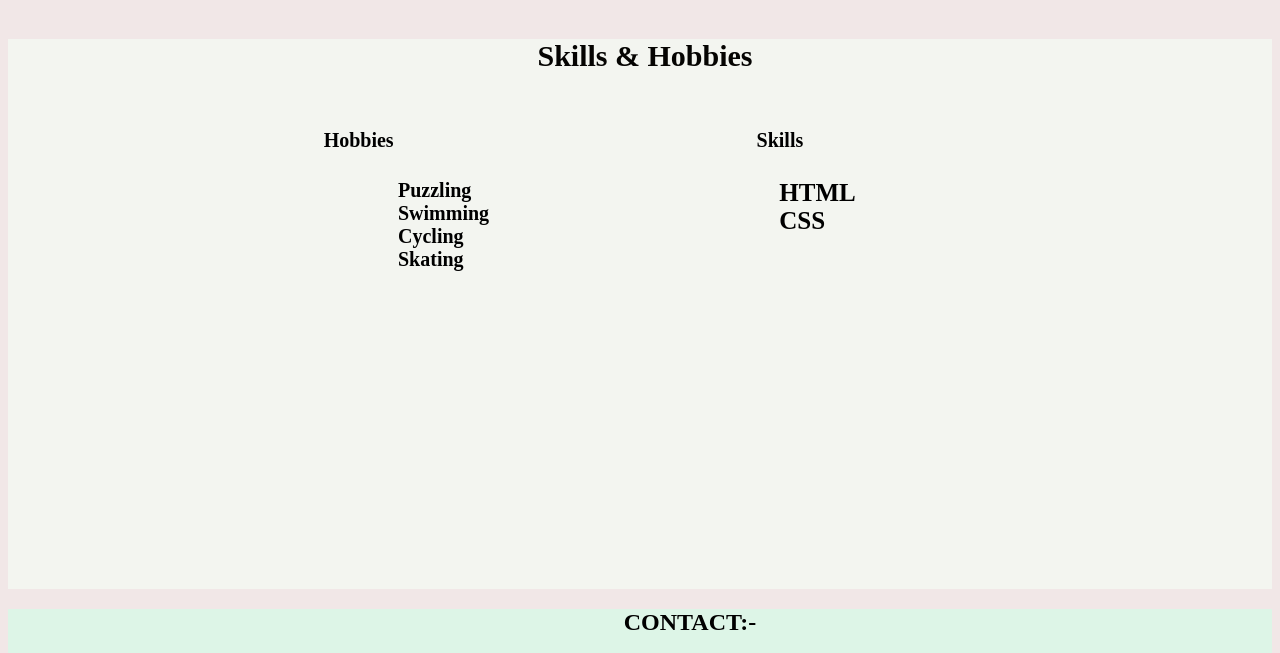
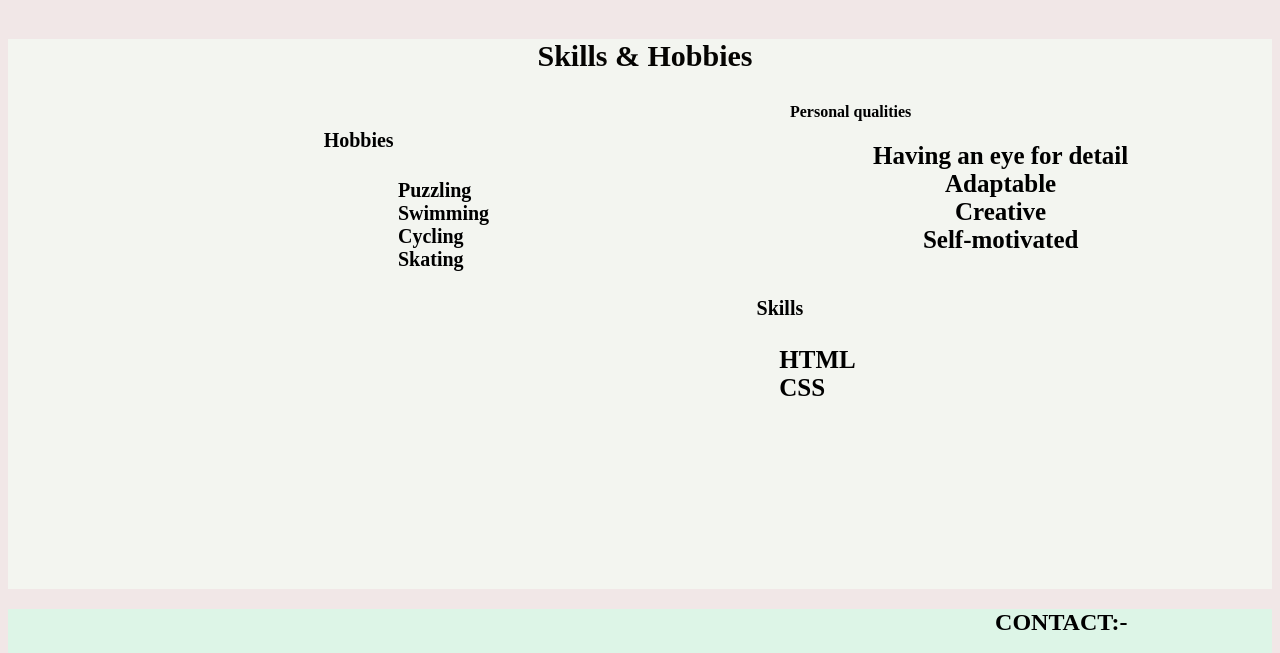
Before and after one commit to elsawanjiru/Elsa-...37, a plain HTML site: page index.html in a window 1280 px wide. Shown: the part 995-1648 px from the top of the page. Drawn offline with Linux system fonts and the light colour scheme.

Commit message:
add q row

```diff
--- a/index.html
+++ b/index.html
@@ -61,6 +61,16 @@
             <li  class="attributes">Skating </li>
         </ol>
         </div>
+        <div class="qrow">
+            <h4>Personal qualities</h4>
+            <ol>
+                <li>Having an eye for detail</li>
+                <li>Adaptable</li>
+                <li>Creative</li>
+                <li>Self-motivated</li>
+
+            </ol>
+        </div>
 
         <div class="column-skills">
             <h4> Skills </h4>
```
